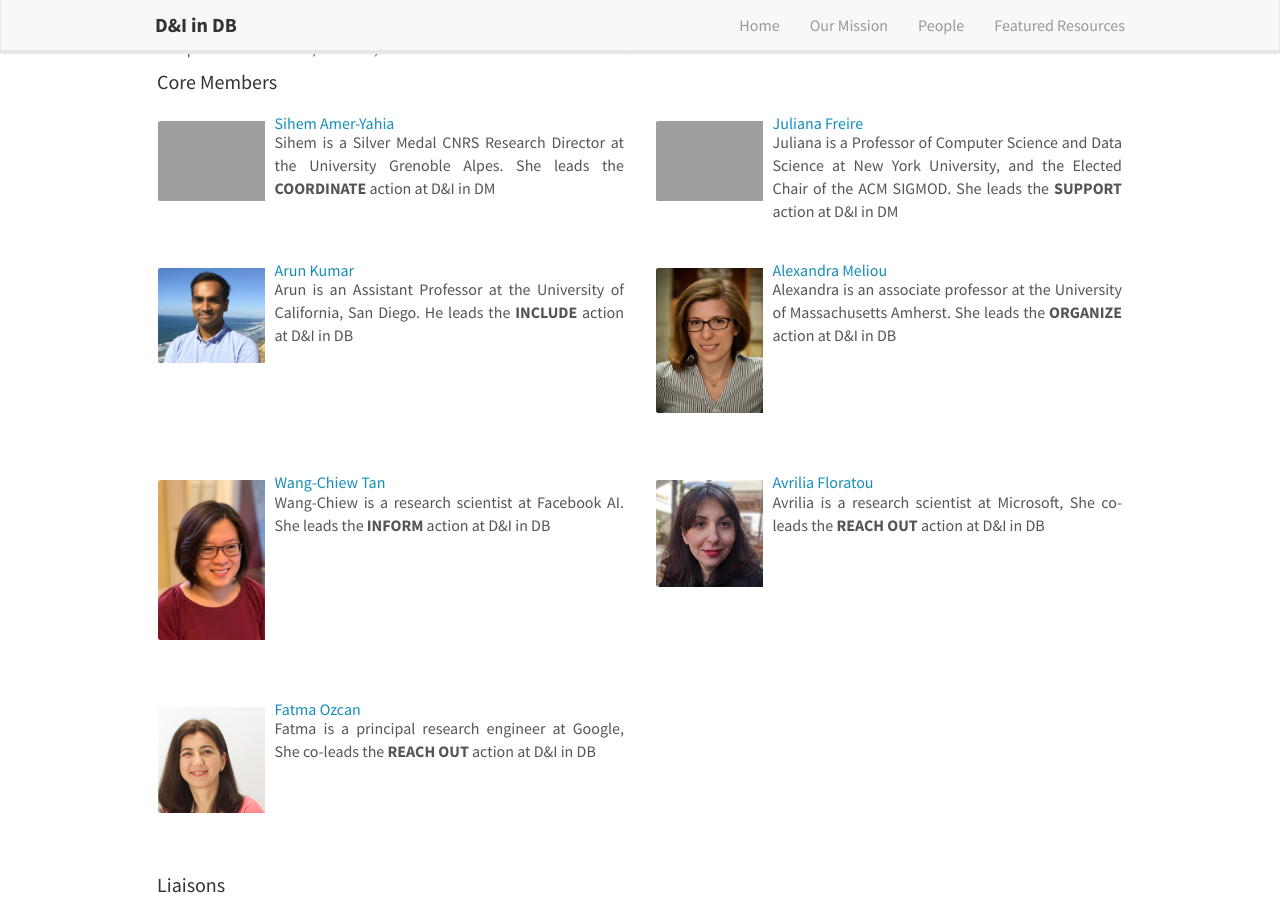
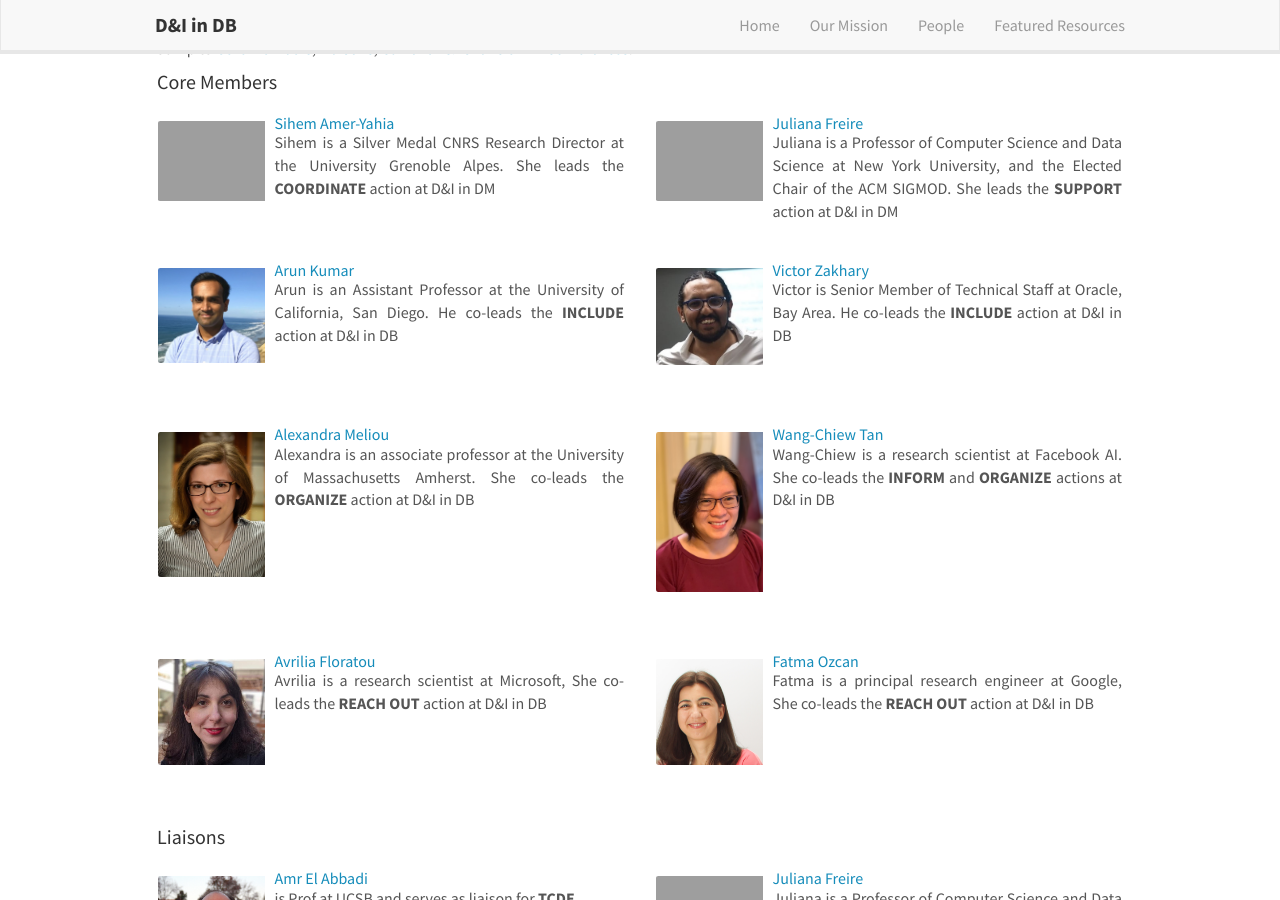
Before and after one commit to zmeihui/dbdni.github.io, a Jekyll site: the page built from index.md, in a window 1280 px wide and 900 px high, scrolled down 1011 px. Built offline with Jekyll 4.4.1, drawn with Linux system fonts in a browser that asks for light colours; nearby versions of some CDN libraries.

Commit message:
Update core_members.yml

```diff
--- a/_data/core_members.yml
+++ b/_data/core_members.yml
@@ -9,15 +9,19 @@
 - name: Arun Kumar
   photo: arun.jpg
   web: http://cseweb.ucsd.edu/~arunkk/
-  info: "Arun is an Assistant Professor at the University of California, San Diego. He leads the <b>INCLUDE</b> action at D&I in DB"
+  info: "Arun is an Assistant Professor at the University of California, San Diego. He co-leads the <b>INCLUDE</b> action at D&I in DB"
+- name: Victor Zakhary
+  photo: victor.jpg
+  web: https://sites.cs.ucsb.edu/~victorzakhary/
+  info: "Victor is Senior Member of Technical Staff at Oracle, Bay Area. He co-leads the <b>INCLUDE</b> action at D&I in DB"
 - name: Alexandra Meliou
   photo: alexandra.jpg
   web: https://people.cs.umass.edu/~ameli/
-  info: "Alexandra is an associate professor at the University of Massachusetts Amherst.  She leads the <b>ORGANIZE</b> action at D&I in DB"
+  info: "Alexandra is an associate professor at the University of Massachusetts Amherst.  She co-leads the <b>ORGANIZE</b> action at D&I in DB"
 - name: Wang-Chiew Tan
   photo: wangchiew.JPG
   web: https://wangchiew.github.io
-  info: "Wang-Chiew is a research scientist at Facebook AI. She leads the <b>INFORM</b> action at D&I in DB"
+  info: "Wang-Chiew is a research scientist at Facebook AI. She co-leads the <b>INFORM</b> and <b>ORGANIZE</b> actions at D&I in DB"
 - name: Avrilia Floratou
   photo: avrilia.jpg
   web: https://www.microsoft.com/en-us/research/people/avflor/
```
